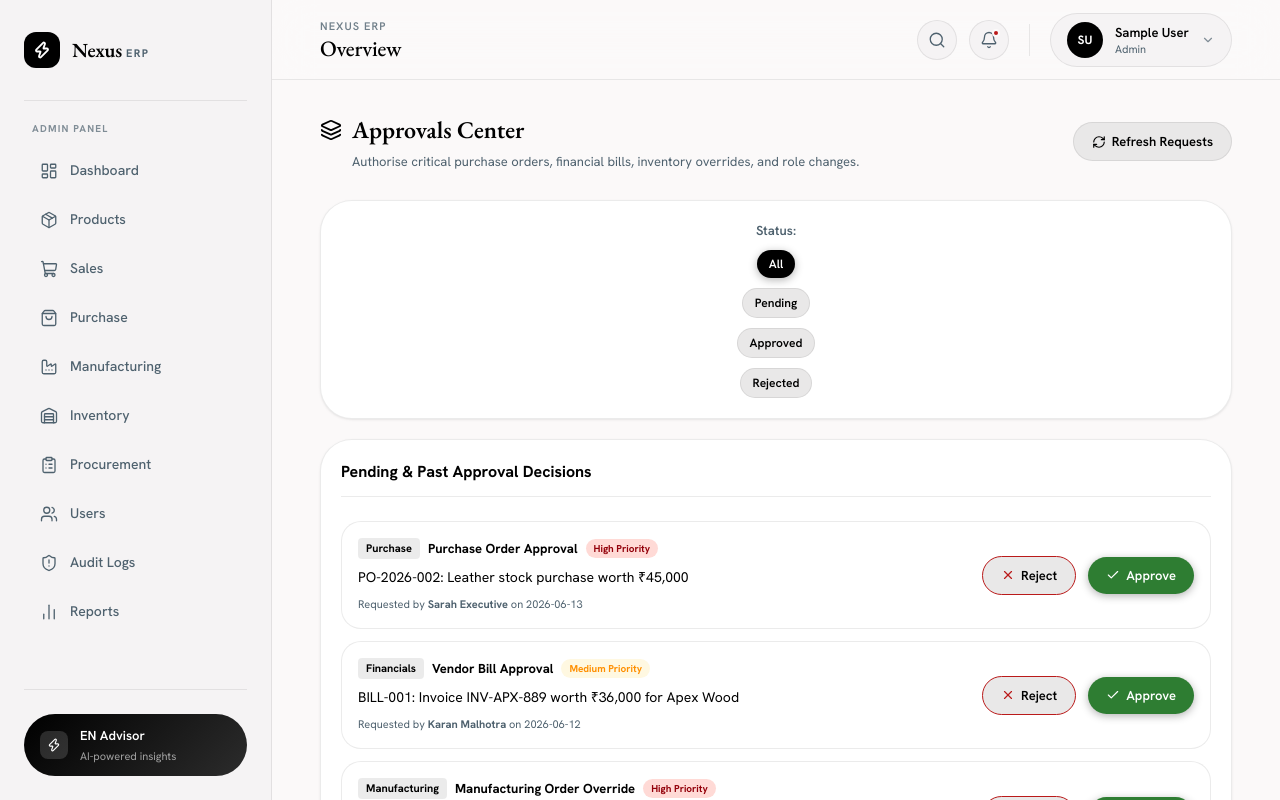
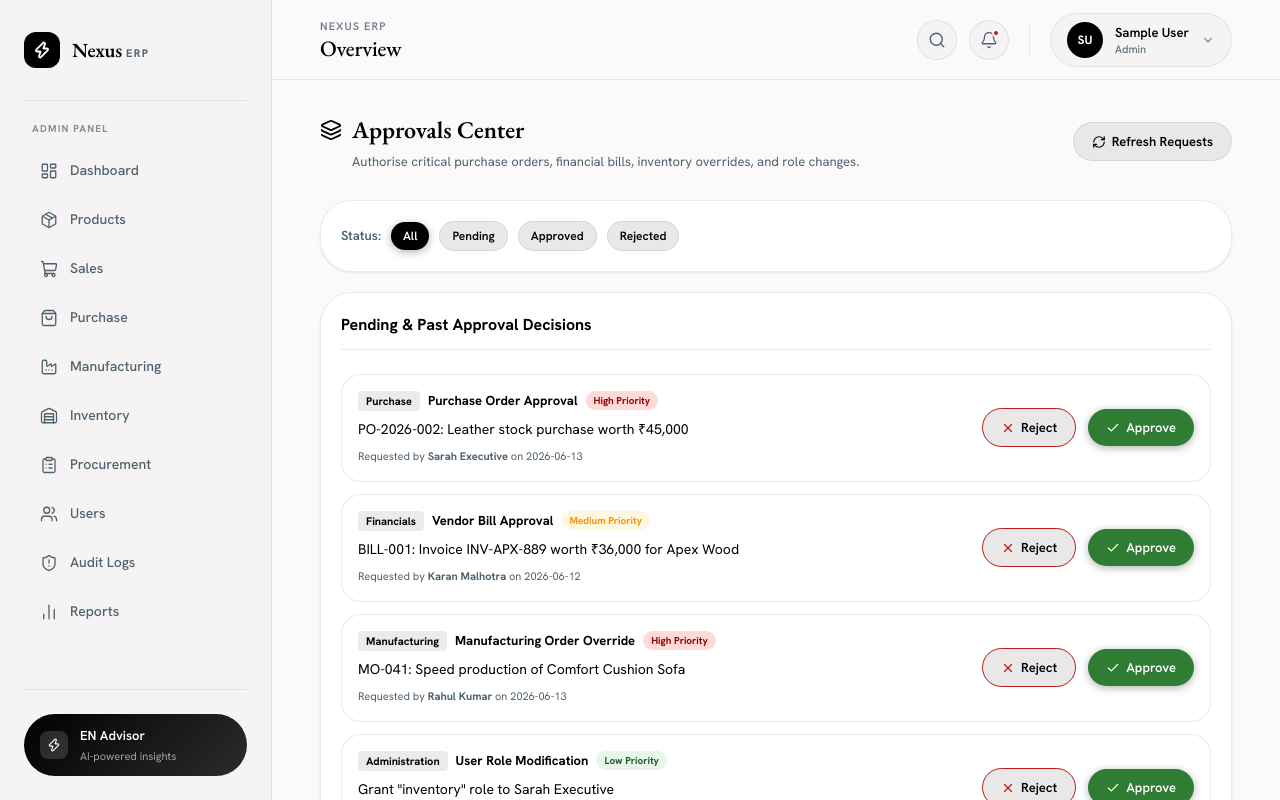
Before and after one commit to AkshayChauhan3/ERP-Nexus, a React (Vite) app in the folder frontend/: page /owner/approvals in a window 1280 px wide. Shown: the top 800 px of the page. Built offline with nearby package versions, Linux system fonts and the light colour scheme; sample sign-in values are in the browser's storage.

Commit message:
fix: override flex-direction on Approvals Center filter buttons to align horizontally

```diff
--- a/frontend/src/pages/owner/OwnerApprovals.jsx
+++ b/frontend/src/pages/owner/OwnerApprovals.jsx
@@ -58,7 +58,7 @@ export default function OwnerApprovals() {
         </div>
 
         {/* Filters */}
-        <div className="purchase-panel" style={{ display: 'flex', gap: '10px', alignItems: 'center', flexWrap: 'wrap' }}>
+        <div className="purchase-panel" style={{ display: 'flex', flexDirection: 'row', gap: '10px', alignItems: 'center', flexWrap: 'wrap' }}>
           <span style={{ fontSize: '13px', fontWeight: 600, color: 'var(--color-secondary)' }}>Status:</span>
           {['All', 'Pending', 'Approved', 'Rejected'].map(status => (
             <button
```
